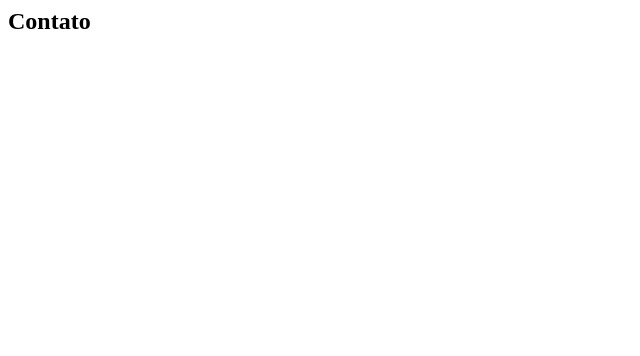
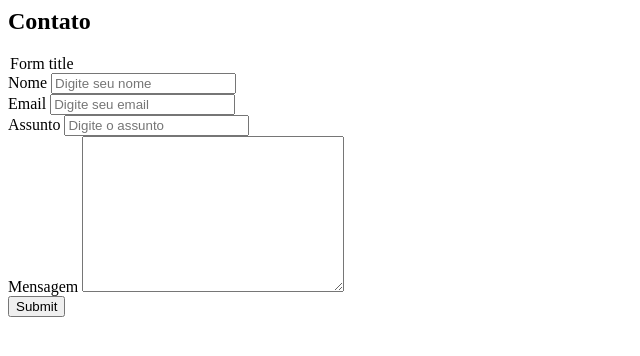
Before and after one commit to ClaudioLopes/CRUD, a PHP site: page /pages/contato.php in a window 1280 px wide. Before the commit the part shown is almost empty. Shown: the top 356 px of the page, without its empty margins (0-640 px from the left). Run offline with PHP 8.4, Linux system fonts and the light colour scheme.

Commit message:
Formulario

```diff
--- a/public/pages/contato.php
+++ b/public/pages/contato.php
@@ -1 +1,27 @@
 <h2>Contato</h2>
+
+<form action="/pages/forms/contato.php" method="POST" role="form">
+    <legend>Form title</legend>
+
+    <div class="form-group">
+        <label for="">Nome</label>
+        <input type="text" class="form-control" name="name" placeholder="Digite seu nome">
+    </div>
+
+    <div class="form-group">
+        <label for="">Email</label>
+        <input type="text" class="form-control" name="email" placeholder="Digite seu email">
+    </div>
+
+    <div class="form-group">
+        <label for="">Assunto</label>
+        <input type="text" class="form-control" name="subject" placeholder="Digite o assunto">
+    </div>
+
+    <div class="form-group">
+        <label for="">Mensagem</label>
+        <textarea name="massage" cols="30" rows="10" class="form-control"></textarea>
+    </div>
+
+    <button type="submit" class="btn btn-primary">Submit</button>
+</form>
--- /dev/null
+++ b/public/pages/forms/contato.php
@@ -0,0 +1,6 @@
+<?php
+
+$validade = validade([
+    'name' -> 's',
+    'email' -> 'e',
+]);
```
Also changed, not shown: public/index.php (+7 -1 lines).
